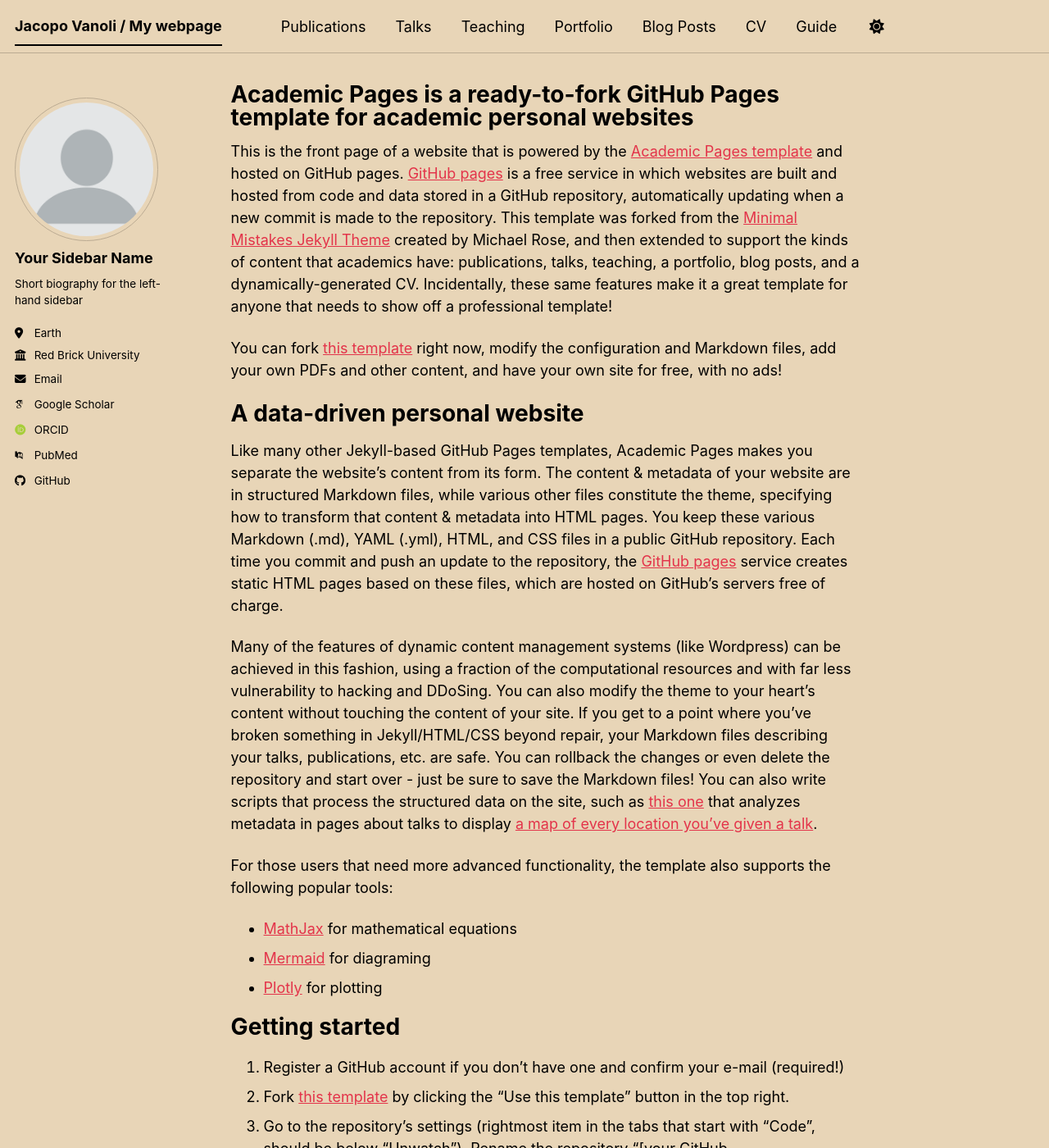
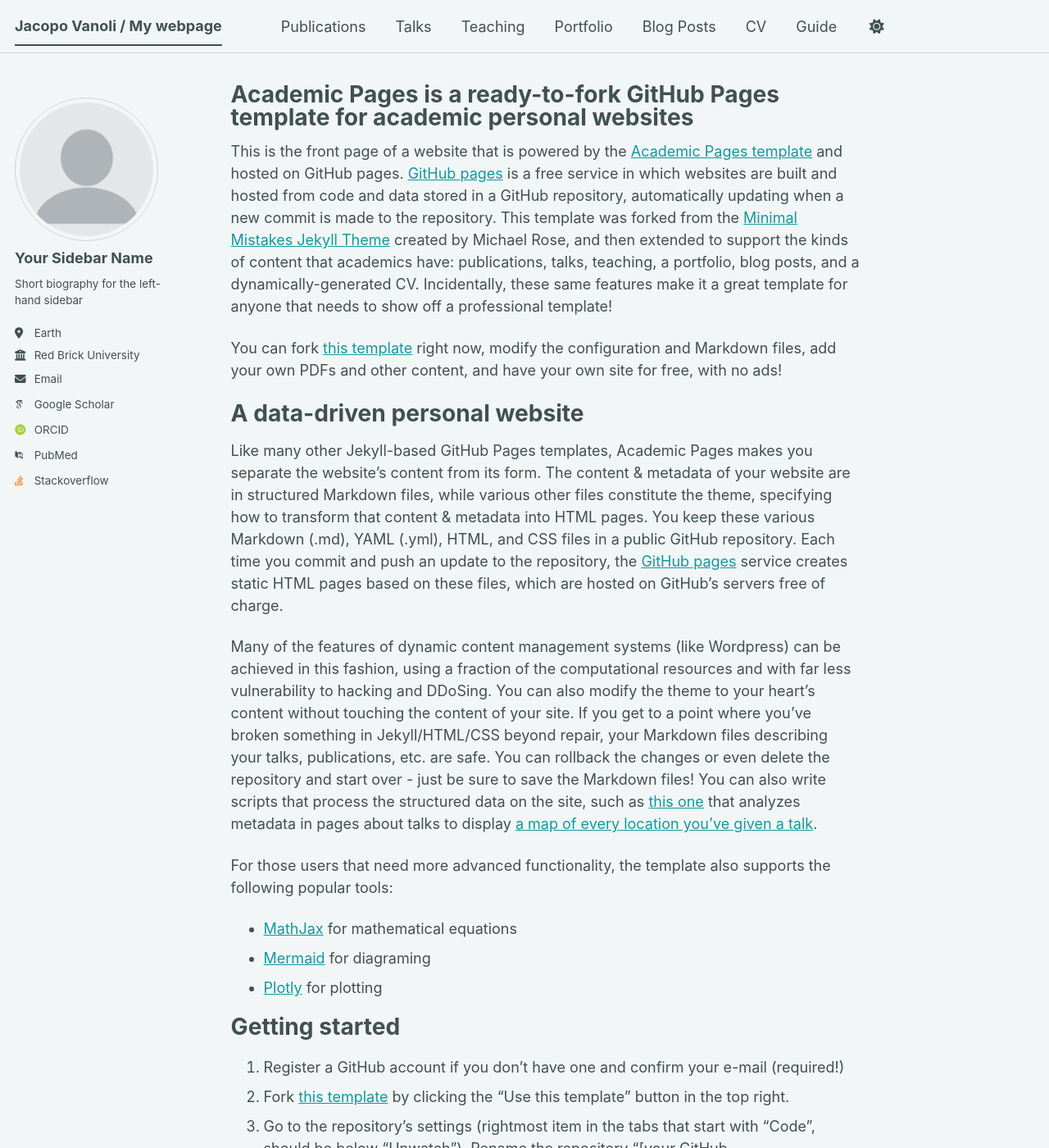
Before and after one commit to JacopoVanoli/JVmypage, a Jekyll site: the page built from _pages/about.md, in a window 1280 px wide and 1400 px high. Shown: the whole window at 82% size. Built offline with Jekyll 4.4.1, drawn with Linux system fonts in a browser that asks for light colours; some web fonts are replaced; a script bundle is joined from its source files by our own code; library files that are not in the unit come from our copies.

Commit message:
Update _config.yml

```diff
--- a/_config.yml
+++ b/_config.yml
@@ -8,7 +8,7 @@
 
 # Basic Site Settings
 locale                   : "en-US"
-site_theme               : "sunrise" # The available themes options are "default", "air", "sunrise", "mint", "dirt" and "contrast"
+site_theme               : "mint" # The available themes options are "default", "air", "sunrise", "mint", "dirt" and "contrast"
 title                    : "Jacopo Vanoli / My webpage"
 title_separator          : "-"
 name                     : &name "Your Name"
@@ -41,7 +41,7 @@ author:
   orcid            : "https://orcid.org/0000-0003-0196-4170"
   semantic         : # URL
   ssrn             : # URL
-  pubmed           : "https://www.ncbi.nlm.nih.gov/pubmed/?term=john+snow"
+  pubmed           : "https://pubmed.ncbi.nlm.nih.gov/?term=jacopo+vanoli&sort=date"
   researchgate     : # URL
   scopus           : # URL
   zotero           : # URL
@@ -51,9 +51,9 @@ author:
   bitbucket        : # Username - Update with your username on the site
   codepen          : # Username
   dribbble         : # Username
-  github           : "academicpages"
+  github           : #"academicpages"
   kaggle           : # Username
-  stackoverflow    : # User number or user number and name (i.e., use "1" or "1/jeff-atwood")
+  stackoverflow    : 1/jappo19 User number or user number and name (i.e., use "1" or "1/jeff-atwood")
 
   # Social media
   artstation       : # Username
@@ -138,7 +138,7 @@ yandex_site_verification :
 
 # Social Sharing
 twitter:
-  username               : &twitter
+  username               : # &twitter
 facebook:
   username               :
   app_id                 :
```
